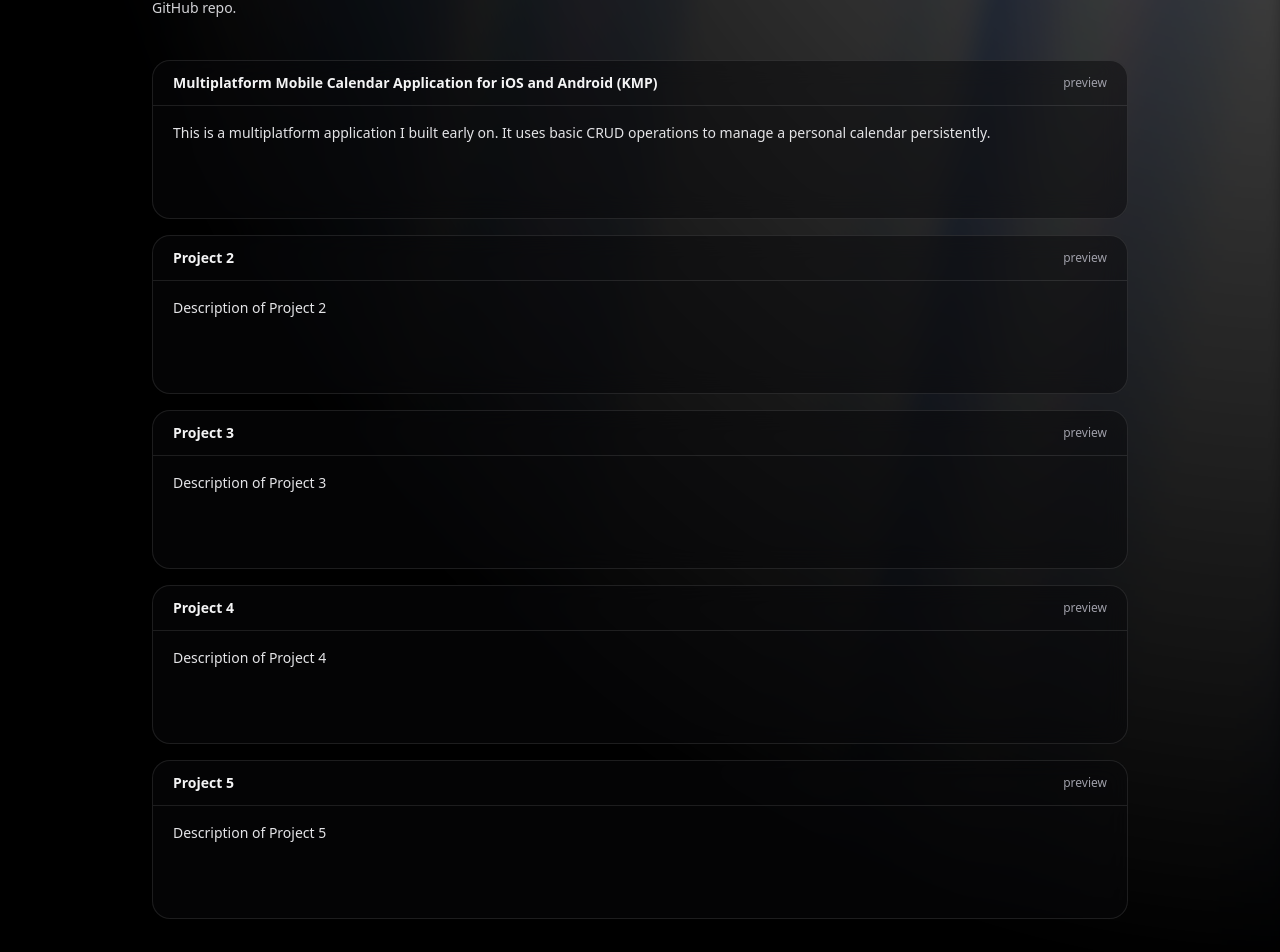
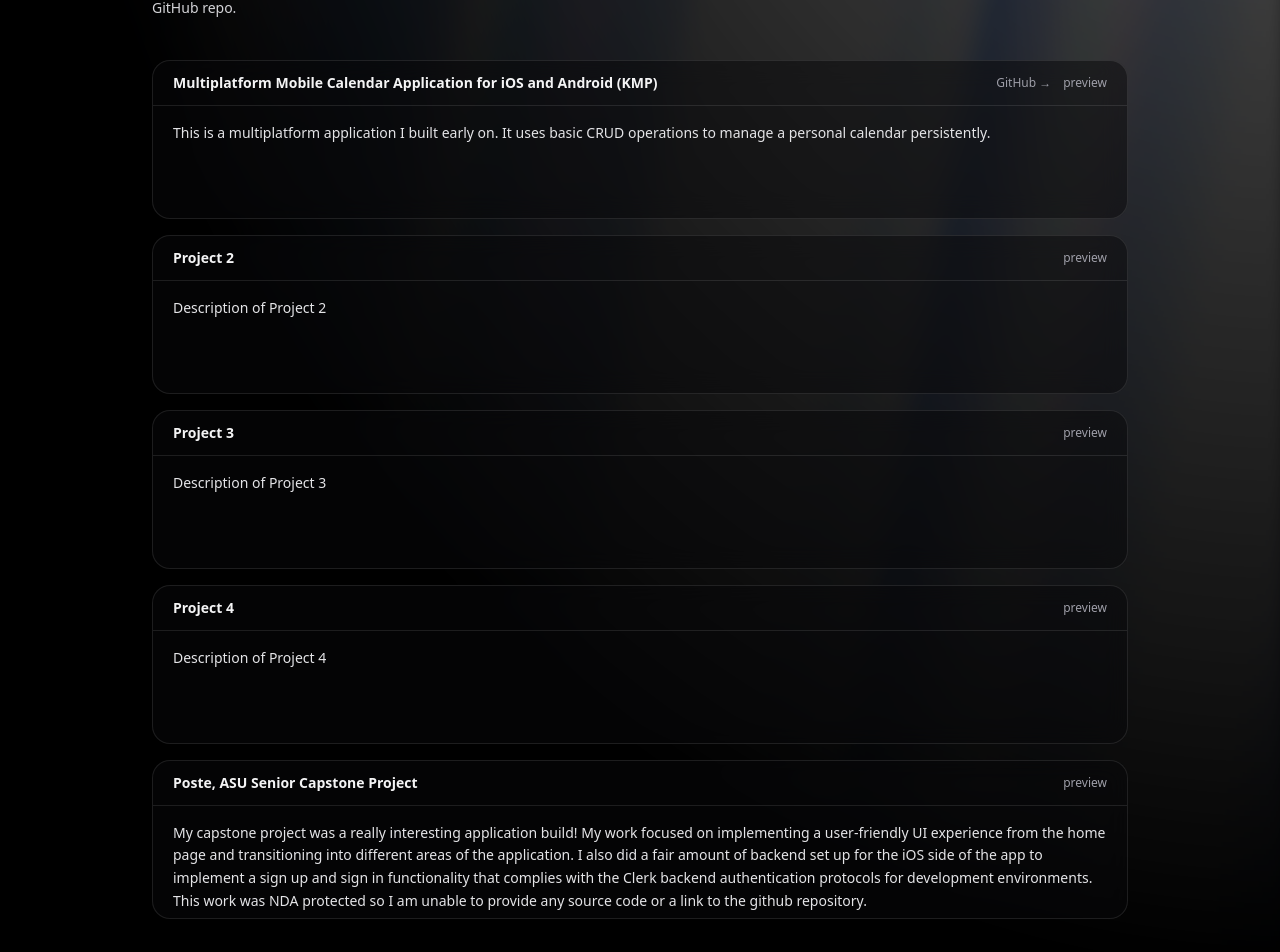
Before and after one commit to lucw1991/Portfolio, a Next.js app: page / in a window 1280 px wide. Shown: the part 624-1576 px from the top of the page. Built offline with nearby package versions, Linux system fonts and the light colour scheme.

Commit message:
Added git hub link for Calendar and added preview text for Captone Project.

```diff
--- a/components/LandingHero.tsx
+++ b/components/LandingHero.tsx
@@ -6,12 +6,14 @@ import PortfolioNavbar from "@/components/Navbar";
 type ProjectPrev = {
     title: string;
     blurb: string;
+    githubHref?: string;
 };
 
 const projects: ProjectPrev[] = [
     {
         title: "Multiplatform Mobile Calendar Application for iOS and Android (KMP)",
-        blurb: "This is a multiplatform application I built early on. It uses basic CRUD operations to manage a personal calendar persistently."
+        blurb: "This is a multiplatform application I built early on. It uses basic CRUD operations to manage a personal calendar persistently.",
+        githubHref: "https://github.com/lucw1991/CalendarProject"
     },
     {
         title: "Project 2",
@@ -26,18 +28,34 @@ const projects: ProjectPrev[] = [
         blurb: "Description of Project 4"
     },
     {
-        title: "Project 5",
-        blurb: "Description of Project 5"
+        title: "Poste, ASU Senior Capstone Project",
+        blurb: "My capstone project was a really interesting application build! My work focused on implementing a user-friendly"
+        + " UI experience from the home page and transitioning into different areas of the application. I also did a fair"
+        + " amount of backend set up for the iOS side of the app to implement a sign up and sign in functionality that "
+        + "complies with the Clerk backend authentication protocols for development environments. This work was NDA protected"
+        + " so I am unable to provide any source code or a link to the github repository."
     }
 ];
 
 // Scrollable desription of projects
-function ScrollCard({ title, children }: { title: string; children: string }) {
+function ScrollCard({ title, children, githubHref }: { title: string; children: string; githubHref?: string }) {
     return (
         <div className="rounded-2xl border border-white/10 bg-zinc-950/50 backdrop-blur-md">
             <div className="flex items-center justify-between border-b border-white/10 px-5 py-3">
                 <h3 className="text-sm font-semibold text-zinc-100">{title}</h3>
-                <span className="text-xs text-zinc-400">preview</span>
+                <div className="flex items-center gap-3">
+                    {githubHref && (
+                        <a
+                            href={githubHref}
+                            target="_blank"
+                            rel="noopener noreferrer"
+                            className="text-xs text-zinc-400 transition-colors hover:text-zinc-100"
+                        >
+                            GitHub →
+                        </a>
+                    )}
+                    <span className="text-xs text-zinc-400">preview</span>
+                </div>
             </div>
 
             {/* Scrollable body */}
@@ -97,7 +115,7 @@ export default function LandingHero() {
                 {/* Project preview list */}
                 <div className="mt-10 grid gap-4">
                     {projects.map((p) => (
-                        <ScrollCard key={p.title} title={p.title}>
+                        <ScrollCard key={p.title} title={p.title} githubHref={p.githubHref}>
                             {p.blurb}
                         </ScrollCard>
                     ))}
```
